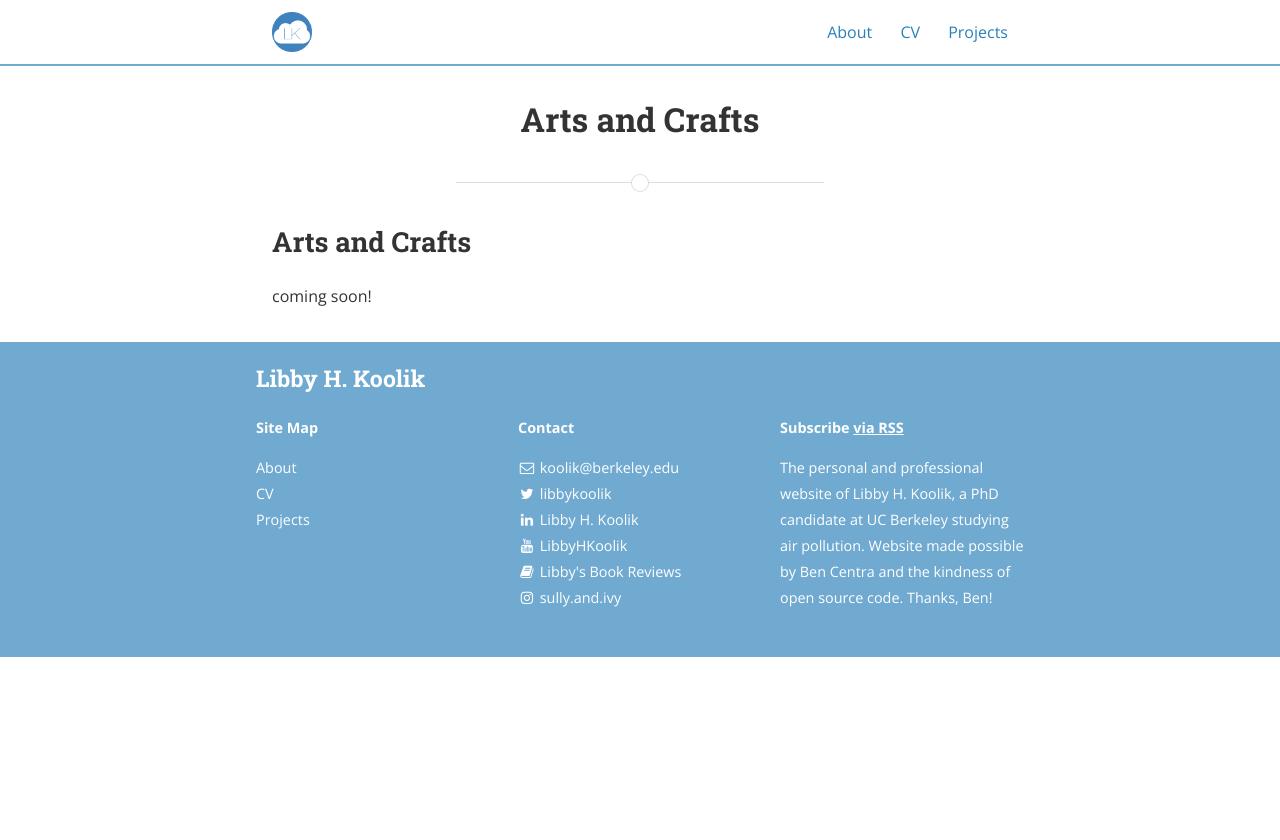
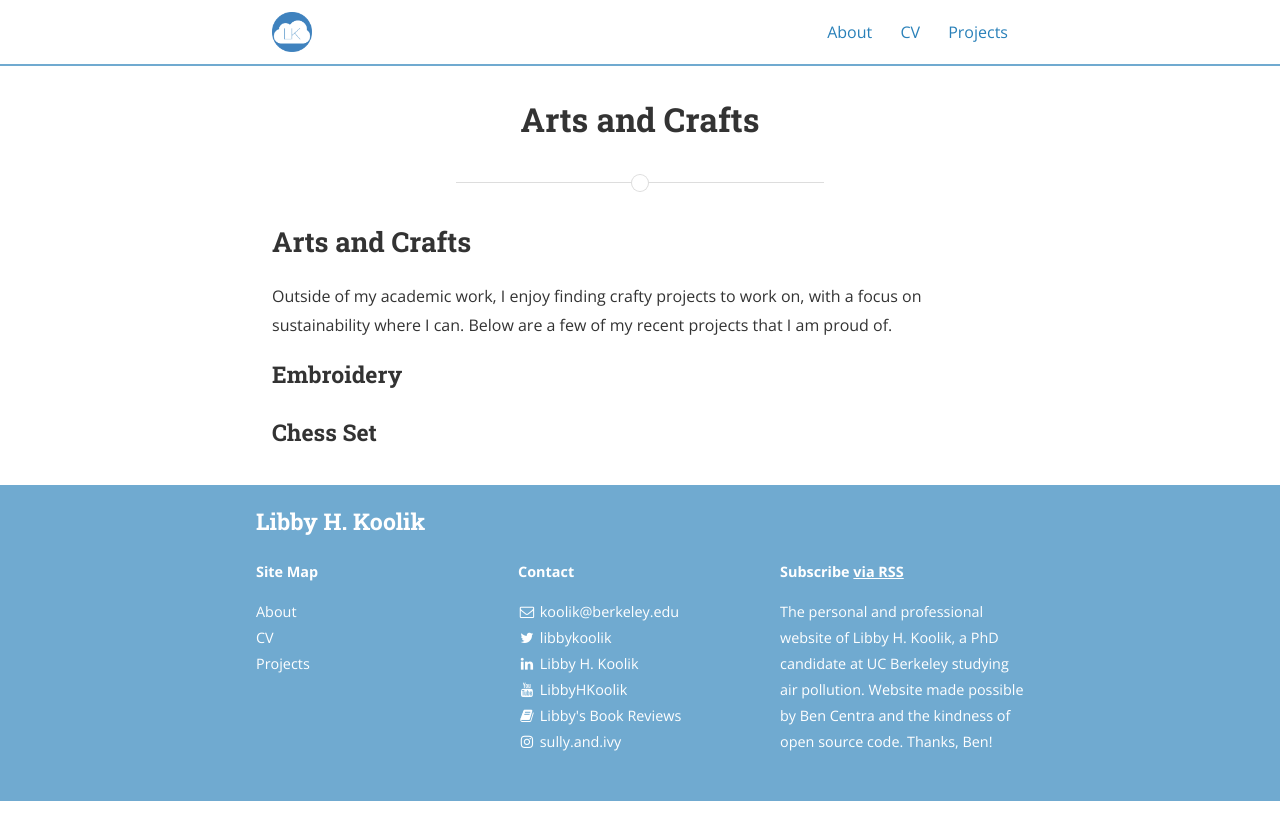
Before and after one commit to lkoolik/lkoolik.github.io, a Jekyll site: the page built from projects/art.md, in a window 1280 px wide. Shown: the top 840 px of the page. Built offline with Jekyll 4.4.1, drawn with Linux system fonts in a browser that asks for light colours; nearby versions of some CDN libraries.

Commit message:
Update art.md

```diff
--- a/projects/art.md
+++ b/projects/art.md
@@ -9,4 +9,9 @@ main_nav: false
 
 ## Arts and Crafts
 
-coming soon!
+Outside of my academic work, I enjoy finding crafty projects to work on, with a focus on sustainability where I can. Below are a few of my recent projects that I am proud of.
+
+### Embroidery
+
+
+### Chess Set
```
